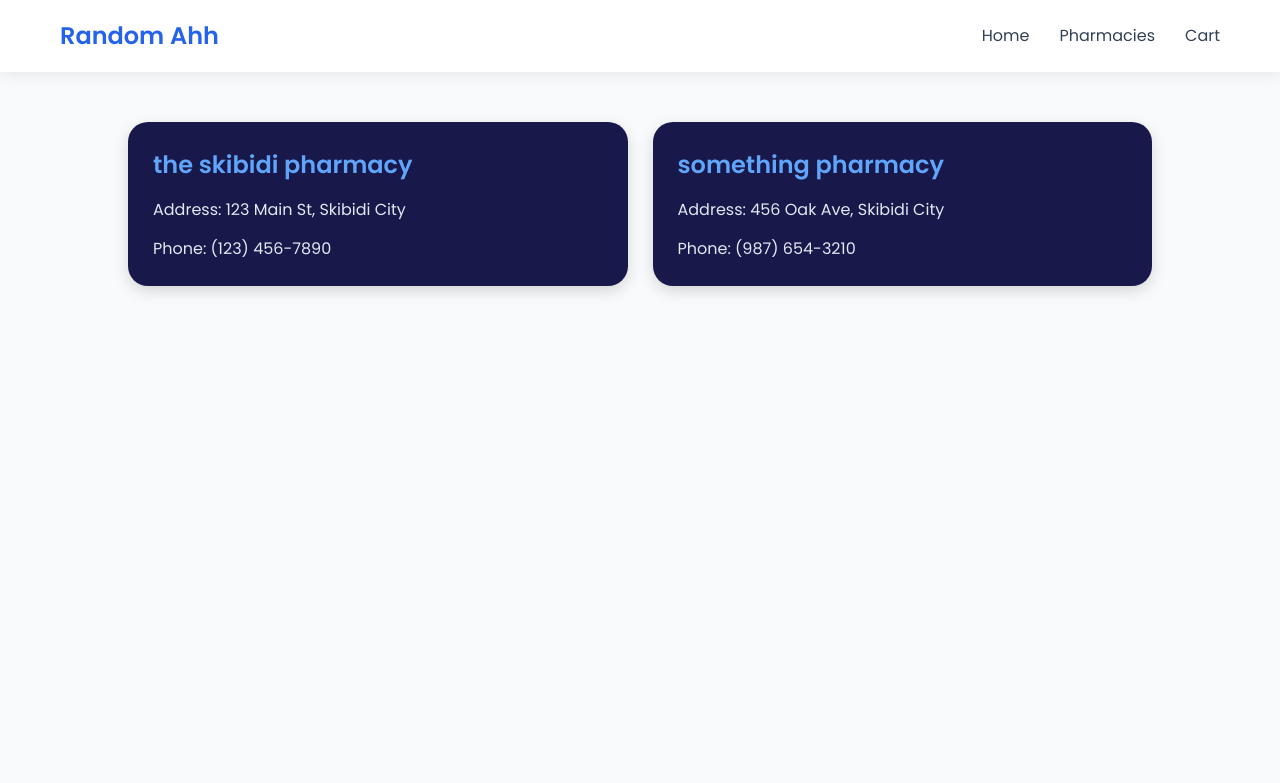
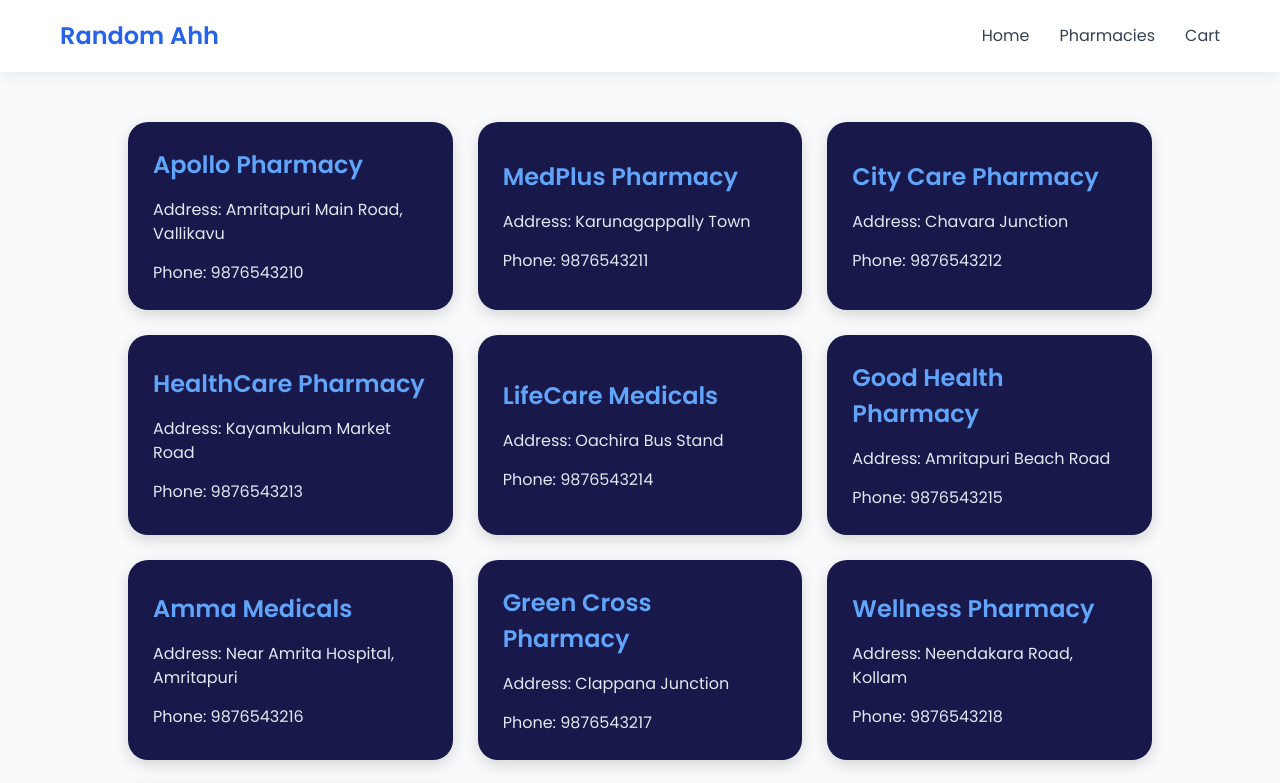
Before and after one commit to gowli16/MAIN-PROJECT, a React (Vite) app in the folder medelivery/: page /pharmacies in a window 1280 px wide. Shown: the top 783 px of the page. Built offline with nearby package versions, Linux system fonts and the light colour scheme.

Commit message:
linked signup using navigate

```diff
--- a/medelivery/src/App.css
+++ b/medelivery/src/App.css
@@ -175,7 +175,10 @@
     width:100%;
     border-radius:10px;
 }
-
+.product h1
+{
+    color:white;
+}
 .product h3{
     margin-top:15px;
 }
@@ -194,6 +197,8 @@
     border-radius:8px;
     cursor:pointer;
     transition:.3s;
+    width:190px;
+    margin-left:5px;
 }
 
 .product button:hover{
@@ -334,6 +339,7 @@
 
 .cardo
 {
+    color:#13224c;
     display:grid;
     grid-template-columns:repeat(auto-fit,minmax(320px,1fr));
     gap:25px;
--- a/medelivery/src/App.jsx
+++ b/medelivery/src/App.jsx
@@ -4,6 +4,7 @@
 import Pharmacies from "./pages/pharmacies";
 import Login from "./pages/Login";
 import Admin from "./pages/admin";
+import Signup from "./pages/Signup";
 import { BrowserRouter, Routes, Route } from "react-router-dom";
 
 import "./App.css";
@@ -18,6 +19,7 @@
                 <Route path="/hero" element={<Hero />} />
                 <Route path="/cart" element={<Cart />} />
                 <Route path="/pharmacies" element={<Pharmacies />} />
+                <Route path="/signup" element={<Signup />} />
             </Routes>
         </BrowserRouter>
     );
--- a/medelivery/src/backend/pharmacy.json
+++ b/medelivery/src/backend/pharmacy.json
@@ -1,14 +1,62 @@
 [
     {
-        "id":1,
-        "Name" : "the skibidi pharmacy",
-        "Address" : "123 Main St, Skibidi City",
-        "Phone" : "(123) 456-7890"
+        "id": 1,
+        "name": "Apollo Pharmacy",
+        "address": "Amritapuri Main Road, Vallikavu",
+        "phone": "9876543210"
     },
     {
-        "id":2,
-        "Name" : "something pharmacy",
-        "Address" : "456 Oak Ave, Skibidi City",
-        "Phone" : "(987) 654-3210"
+        "id": 2,
+        "name": "MedPlus Pharmacy",
+        "address": "Karunagappally Town",
+        "phone": "9876543211"
+    },
+    {
+        "id": 3,
+        "name": "City Care Pharmacy",
+        "address": "Chavara Junction",
+        "phone": "9876543212"
+    },
+    {
+        "id": 4,
+        "name": "HealthCare Pharmacy",
+        "address": "Kayamkulam Market Road",
+        "phone": "9876543213"
+    },
+    {
+        "id": 5,
+        "name": "LifeCare Medicals",
+        "address": "Oachira Bus Stand",
+        "phone": "9876543214"
+    },
+    {
+        "id": 6,
+        "name": "Good Health Pharmacy",
+        "address": "Amritapuri Beach Road",
+        "phone": "9876543215"
+    },
+    {
+        "id": 7,
+        "name": "Amma Medicals",
+        "address": "Near Amrita Hospital, Amritapuri",
+        "phone": "9876543216"
+    },
+    {
+        "id": 8,
+        "name": "Green Cross Pharmacy",
+        "address": "Clappana Junction",
+        "phone": "9876543217"
+    },
+    {
+        "id": 9,
+        "name": "Wellness Pharmacy",
+        "address": "Neendakara Road, Kollam",
+        "phone": "9876543218"
+    },
+    {
+        "id": 10,
+        "name": "CarePoint Medicals",
+        "address": "Karunagappally Railway Station Road",
+        "phone": "9876543219"
     }
 ]
--- a/medelivery/src/components/Hero.jsx
+++ b/medelivery/src/components/Hero.jsx
@@ -1,5 +1,6 @@
 import Navbar from "./Navbar";
 import SearchBar from "./SearchBar";
+import Productlist from "./Productlist";
 import { Fragment } from "react";
 function Hero(){
 
@@ -7,11 +8,11 @@
         <Fragment>
         <Navbar />
         <section className="hero">
-
             <h1>Find the pharmacy thats nearest to YOU!!</h1>
             <p> We provide cheap and effective medicines to your doorstep.</p>
             <button>SHop here</button>
             <SearchBar />
+            <Productlist />
         </section>
         </Fragment>
 
--- a/medelivery/src/components/ProductCard.jsx
+++ b/medelivery/src/components/ProductCard.jsx
@@ -2,11 +2,8 @@
     return (
         <div className="product">
             <img src={props.image} alt={props.name} />
-
             <h3>{props.name}</h3>
-
             <p>₹{props.price}</p>
-
             <button>Add to Cart</button>
         </div>
     );
--- a/medelivery/src/pages/Login.jsx
+++ b/medelivery/src/pages/Login.jsx
@@ -63,7 +63,9 @@
                 <button type="submit">Login</button>
                 <br/>
                 <h3 style={{ color: 'grey' }}>Dont have an account? SIGN up below</h3>
-                <button type="submit">Sign Up</button>
+                <button type="button" onClick={() => navigate("/signup")}>
+                Sign Up
+                </button>
             </form>
             </div>
             {/* <div className="logindiv">
--- a/medelivery/src/pages/Signup.jsx
+++ b/medelivery/src/pages/Signup.jsx
@@ -4,20 +4,22 @@
   return (
     <Fragment>
     <Navbar/>
+    <section className="loginmain">
       <div className="login">
-            <h1 style={{ color: 'grey' }}>Welcome back to McDelivery</h1>
-            <h2 style={{ color: 'grey' }}>Login to your existing account :)</h2>
+            <h1 >Welcome to McDelivery</h1>
+            <h2 >Create a new account:)</h2>
             <form>
                 <input type="text" placeholder="  Username" />
                 <br/>
                 <input type="password" placeholder="   Password" />
                 <br/>
-                <button type="submit">Login</button>
+                <button type="submit">Sign Up </button>
                 <br/>
                 <h3 style={{ color: 'grey' }}>Already have an account? login below</h3>
                 <button type="submit">Login</button>
             </form>
       </div>
+      </section>
     </Fragment>
   );
 }
--- a/medelivery/src/pages/admin.jsx
+++ b/medelivery/src/pages/admin.jsx
@@ -1,13 +1,13 @@
 import { useState } from "react";
 import Navbar from "../components/Navbar";
-import Fragment from "react";
+//import Fragment from "react";
 function Admin(){
 
     const [approved,setApproved]=useState(false);
 
     return(
-        <Fragment>
-            <Navbar/>
+        <>
+        <Navbar/>
         <section className="adminMain">
             <h1>Admin Dashboard</h1>
             <h2>Pending Upload</h2>
@@ -19,7 +19,7 @@
             }
 
         </section>
-        </Fragment>
+        </>
 
     );
 
--- a/medelivery/src/pages/pharmacies.jsx
+++ b/medelivery/src/pages/pharmacies.jsx
@@ -11,10 +11,10 @@
             {pharmacy.map((item) => (
                 <PharmacyCard
                     key={item.id}
-                    name={item.Name}
-                    address={item.Address}
-                    phone={item.Phone}
-                />
+                    name={item.name}
+                    address={item.address}
+                    phone={item.phone}
+/>
             ))}
         </section>
         </Fragment>
```
